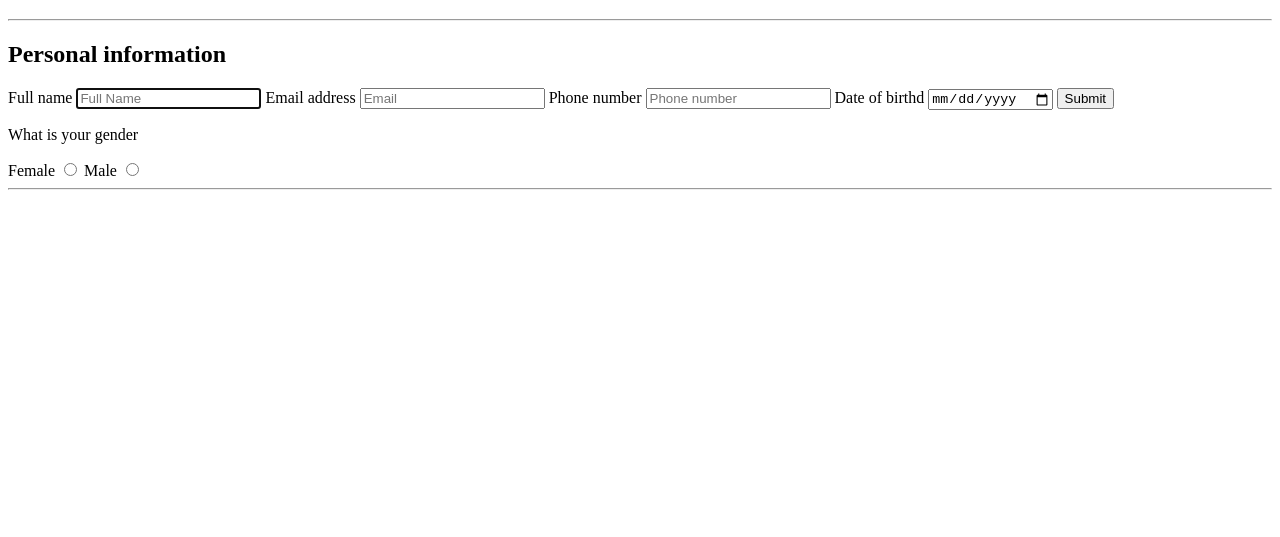
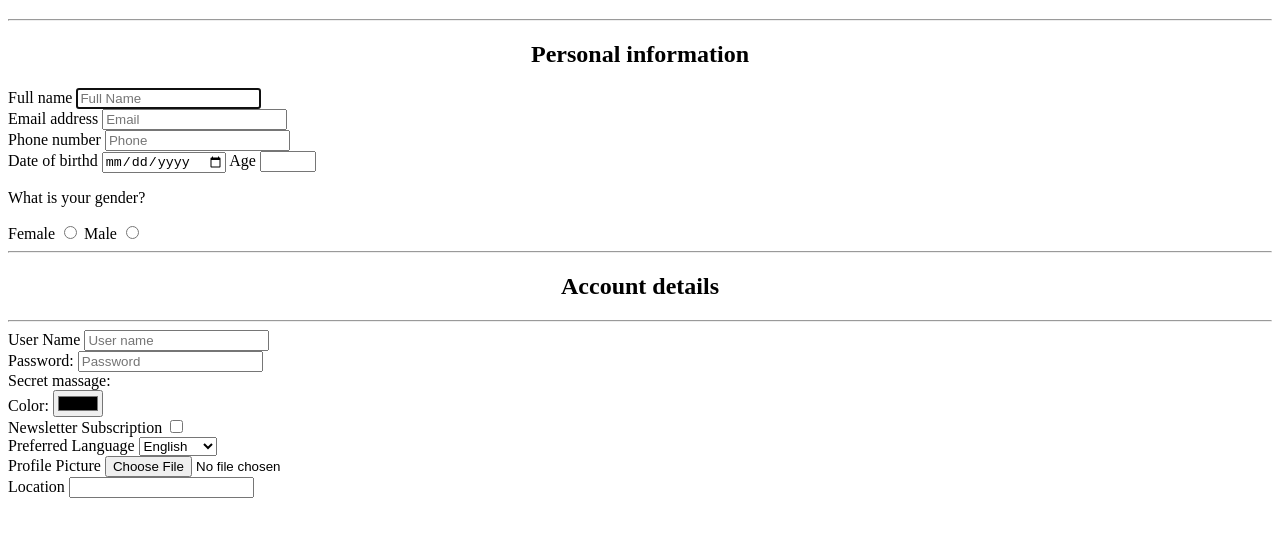
Before and after one commit to rukshonarad/html, a plain HTML site: page assignment/assignment-7/index.html in a window 1280 px wide. Shown: the part 61-598 px from the top of the page. Drawn offline with Linux system fonts and the light colour scheme.

Commit message:
Creat account info section

```diff
--- a/assignment/assignment-7/index.html
+++ b/assignment/assignment-7/index.html
@@ -4,17 +4,17 @@
         <meta charset="UTF-8" />
         <meta http-equiv="X-UA-Compatible" content="IE=edge" />
         <meta name="viewport" content="width=device-width, initial-scale=1.0" />
-        <title>My form</title>
+        <title>Inputs</title>
         <style></style>
     </head>
     <body>
+        <form>
             <h1 style="text-align: center; color: rgb(210, 124, 167)">
                 Register to our company
             </h1>
-
             <hr />
-        <h2>Personal information</h2>
-        <form>
+            <h2 style="text-align: center">Personal information</h2>
+            <div>
                 <label for="fullName">Full name</label>
                 <input
                     type="text"
@@ -25,6 +25,8 @@
             "
                     autofocus
                 />
+            </div>
+            <div>
                 <label for="emailInput">Email address</label>
                 <input
                     type="email"
@@ -33,15 +35,18 @@
                     placeholder="Email"
                     name="Email"
                 />
-            <label for="phoneInput">Phone number</label>
+            </div>
+            <div>
+                <label for="phoneNumberInput">Phone number</label>
                 <input
                     type="tel"
-                id="phone"
-                required
-                pattern="[0-9]{3}-[0-9]{2}-[0-9]{3}"
-                name="tel"
-                placeholder="Phone number"
+                    placeholder="Phone"
+                    id="phoneNumberInput"
+                    name="phoneNumberInput"
+                    pattern="[0-9]{3}-[0-9]{3}-[0-9]{4}"
                 />
+            </div>
+            <div>
                 <label for="dobInput">Date of birthd</label>
                 <input
                     type="date"
@@ -51,20 +56,94 @@
                     max="01-01-1945"
                     min="01-01-2000"
                 />
-            <label for="submitInput"></label>
+                <label for="ageInput">Age</label>
                 <input
-                type="submit"
-                id="submit"
-                placeholder="Submit"
-                name="submitInput"
+                    type="number"
+                    max="60"
+                    min="20"
+                    id="number"
+                    name="age"
+                    step="1"
                 />
-            <p>What is your gender</p>
+            </div>
+
+            <div>
+                <p>What is your gender?</p>
                 <label for="female">Female</label>
                 <input type="radio" id="female" name="gender" value="female" />
                 <label for="male">Male</label>
                 <input type="radio" id="male" name="gender" value="male" />
                 <hr />
+            </div>
+            <h2 style="text-align: center">Account details</h2>
+            <hr />
+            <div>
+                <label for="textInput">User Name</label>
+                <input
+                    type="text"
+                    id="text"
+                    required
+                    name="userName"
+                    placeholder="User name"
+                />
+            </div>
+            <div>
+                <label for="passwordInput">Password:</label>
+                <input
+                    type="password"
+                    id="password"
+                    required
+                    placeholder="Password"
+                />
+            </div>
+            <div>
+                <label for="hiddenInput">Secret massage:</label>
+                <input type="hidden" id="custId" name="custId" value="3487" />
+            </div>
+            <div>
+                <label for="colorInput"> Color:</label>
+                <input type="color" id="color" required />
+            </div>
+            <div>
+                <label for="checkboxInput">Newsletter Subscription </label>
+                <input
+                    type="checkbox"
+                    required
+                    id="checkboxInput"
+                    name="checkboxInput"
+                />
+            </div>
+            <div>
+                <label for="LanguageInput">Preferred Language</label>
+                <select name="landuageInput" id="language">
+                    <option value="English">English</option>
+                    <option value="German">German</option>
+                    <option value="Arabic">Arabic</option>
+                    <option value="Mandarin">Mandarin</option>
+                    <option value="Russian">Russian</option>
+                    <option value="French">French</option>
+                </select>
+            </div>
+
+            <div>
+                <label for="avatarInput">Profile Picture</label>
+                <input
+                    type="file"
+                    name="avatar"
+                    id="avatarInput"
+                    accept="image/*"
+                />
+            </div>
+            <div>
+                <label for="urlInput">Location</label>
+                <input
+                    type="url"
+                    id="urlInput"
+                    name="urlInput"
+                    required
+                    pattern="https://*"
+                />
+            </div>
         </form>
-        <form></form>
     </body>
 </html>
```
Also changed, not shown: 3 other files. Lines whose indentation alone changed are shown as unchanged.
